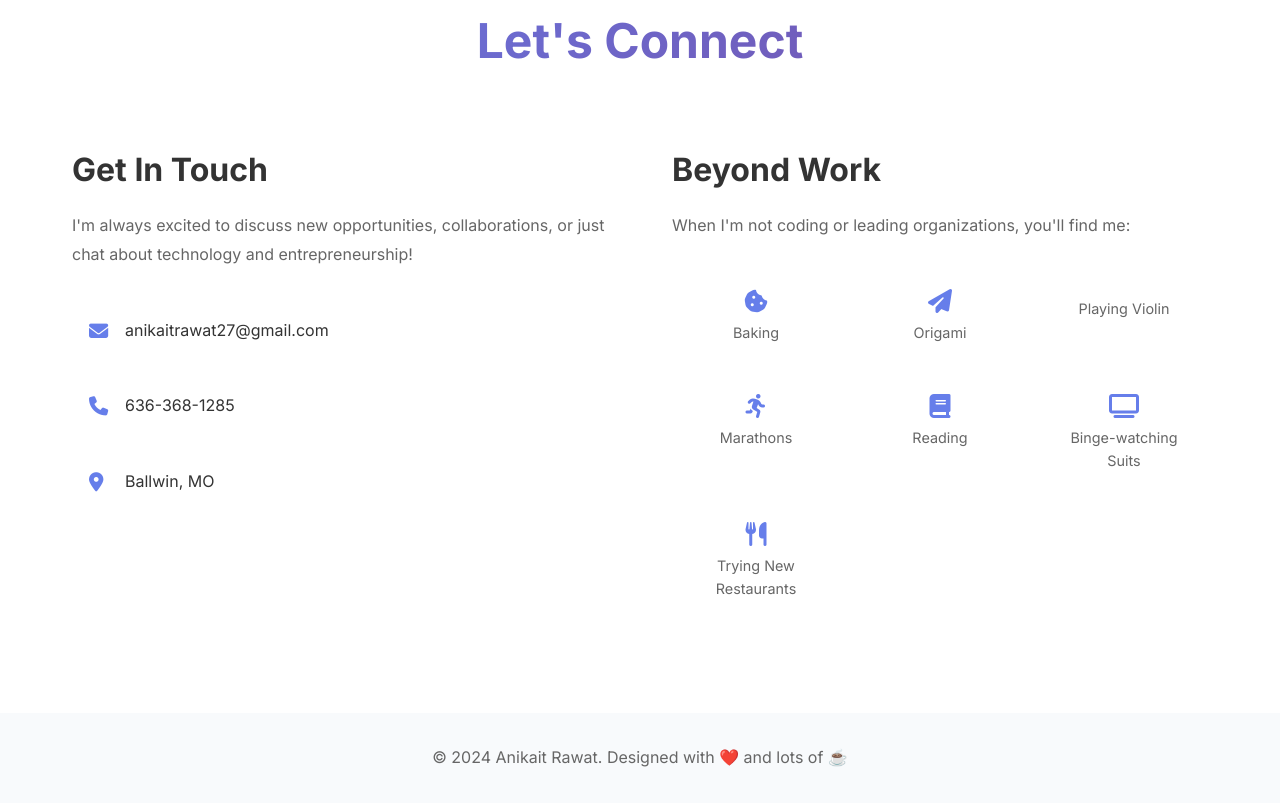
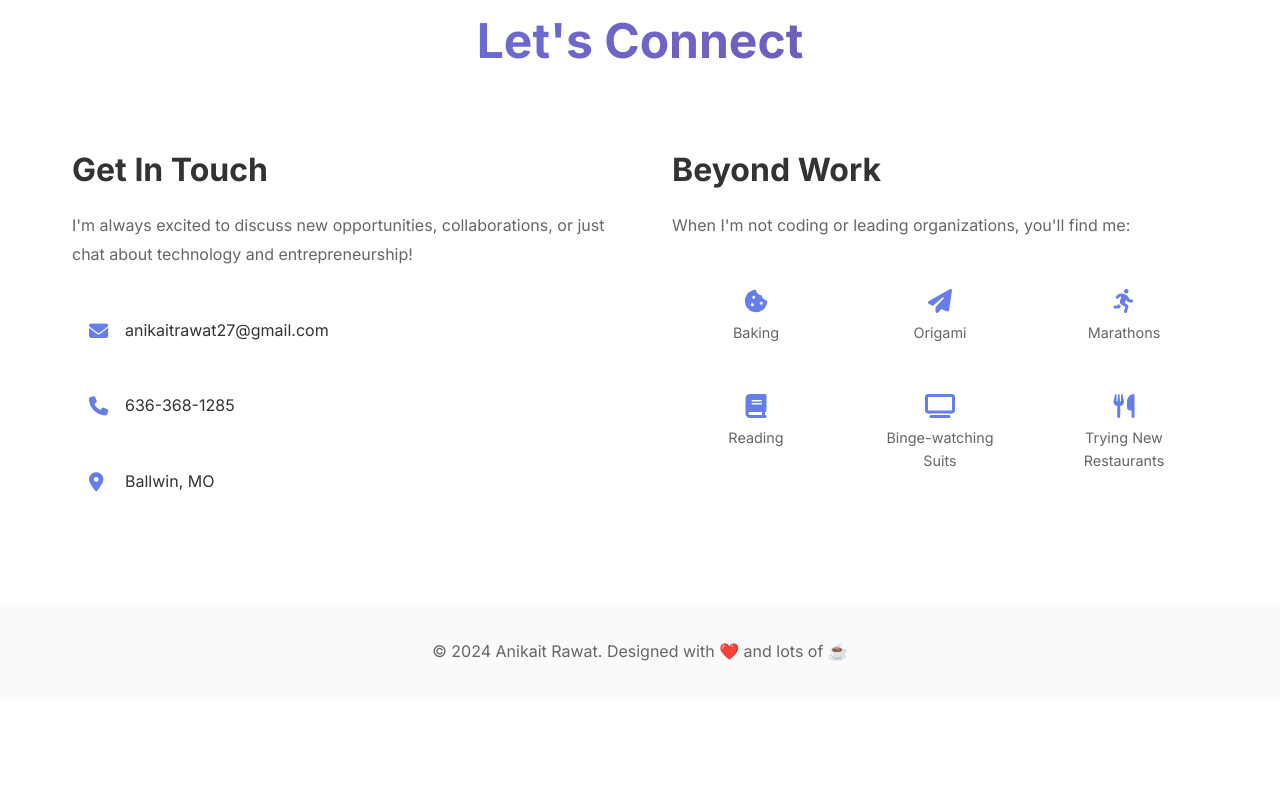
Before and after one commit to anushka278/anikait-portfolio, a plain HTML site: page index.html in a window 1280 px wide. Shown: the part 4204-5007 px from the top of the page. After the commit the page ends 4901 px from the top, so only its background shows below. Drawn offline with nearby package versions, Linux system fonts and the light colour scheme.

Commit message:
Remove playing violin from hobbies section

```diff
--- a/index.html
+++ b/index.html
@@ -302,10 +302,6 @@
                             <span>Origami</span>
                         </div>
                         <div class="hobby-item">
-                            <i class="fas fa-violin"></i>
-                            <span>Playing Violin</span>
-                        </div>
-                        <div class="hobby-item">
                             <i class="fas fa-running"></i>
                             <span>Marathons</span>
                         </div>
```
